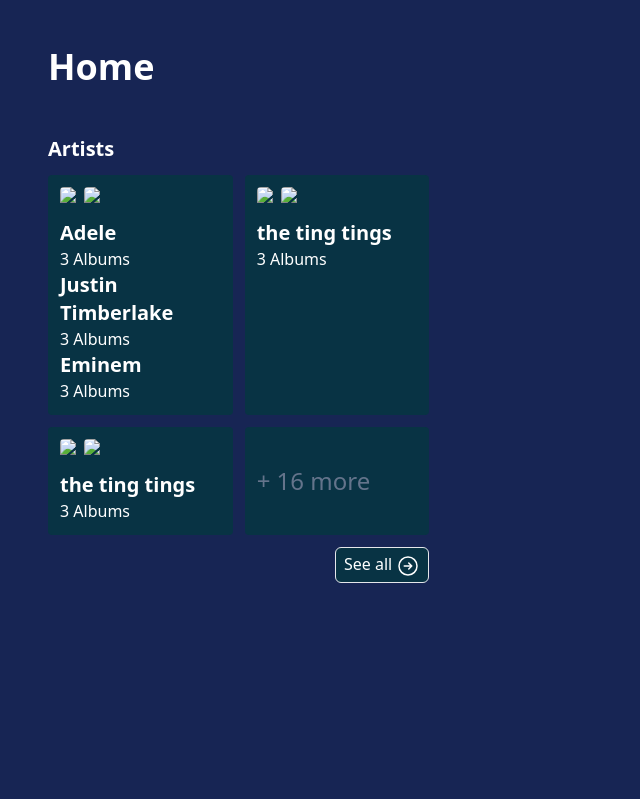
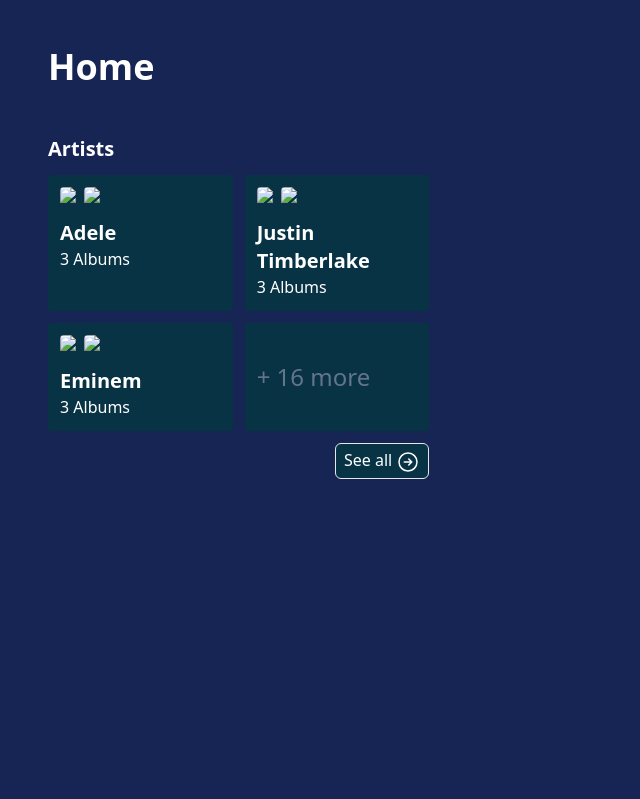
Before and after one commit to vgreig/2024-music-player, a PHP site: page / in a window 1280 px wide. Shown: the part 193-992 px from the top of the page, without its empty margins (0-640 px from the left). Run offline with PHP 8.4, Linux system fonts and the light colour scheme; data comes from the database, SQL or seed files in the repository; some libraries are stand-ins or nearby versions.

Commit message:
foreach artist

```diff
--- a/index.php
+++ b/index.php
@@ -28,36 +28,19 @@ echo '<!DOCTYPE html>
             <div class="grid md:grid-cols-2 lg:grid-cols-3 mt-12 gap-5">
                 <div class="">
                     <h3 class="text-xl font-bold mb-3">Artists</h3>
-                    <div class="grid grid-cols-2 gap-3 mb-3">
-                        <a class="rounded bg-cyan-950 p-3 hover:bg-cyan-800 hover:cursor-pointer">
-                            <div class="flex gap-2 h-8">
-                                <img class="rounded" src="https://via.placeholder.com/400x400/386641/6A994E?text=The+Memory+of+Trees" />
-                                <img class="rounded" src="https://via.placeholder.com/400x400/386641/6A994E?text=The+Memory+of+Trees" />
-                            </div>';
-                            foreach ($displayArtists as $artist) {
-                                echo "
-
+                    <div class="grid grid-cols-2 gap-3 mb-3">';
+                    foreach ($displayArtists as $artist) {
+                        echo "
+                        <a class='rounded bg-cyan-950 p-3 hover:bg-cyan-800 hover:cursor-pointer'>
+                            <div class='flex gap-2 h-8'>
+                                <img class='rounded' src='{$artist->getArtworkUrl()}' />
+                                <img class='rounded' src='{$artist->getArtworkUrl()}'  />
+                            </div>
                             <h4 class='text-xl font-bold'>{$artist->getArtistName()}</h4>
-                            <p>3 Albums</p>";
-                                    }
-                        echo '</a>
-                        <a class="rounded bg-cyan-950 p-3 hover:bg-cyan-800 hover:cursor-pointer">
-                            <div class="flex gap-2 h-8">
-                                <img class="rounded" src="https://via.placeholder.com/400x400/386641/6A994E?text=The+Memory+of+Trees" />
-                                <img class="rounded" src="https://via.placeholder.com/400x400/386641/6A994E?text=The+Memory+of+Trees" />
-                            </div>
-                            <h4 class="text-xl font-bold">the ting tings</h4>
                             <p>3 Albums</p>
-                        </a>
-                        <a class="rounded bg-cyan-950 p-3 hover:bg-cyan-800 hover:cursor-pointer">
-                            <div class="flex gap-2 h-8">
-                                <img class="rounded" src="https://via.placeholder.com/400x400/386641/6A994E?text=The+Memory+of+Trees" />
-                                <img class="rounded" src="https://via.placeholder.com/400x400/386641/6A994E?text=The+Memory+of+Trees" />
-                            </div>
-                            <h4 class="text-xl font-bold">the ting tings</h4>
-                            <p>3 Albums</p>
-                        </a>
-                        <div class="rounded bg-cyan-950 p-3 flex items-center">
+                            </a>";
+                    }
+                       echo '<div class="rounded bg-cyan-950 p-3 flex items-center">
                             <h4 class="text-2xl text-slate-500">+ 16 more</h4>
                         </div>
                     </div>
```
